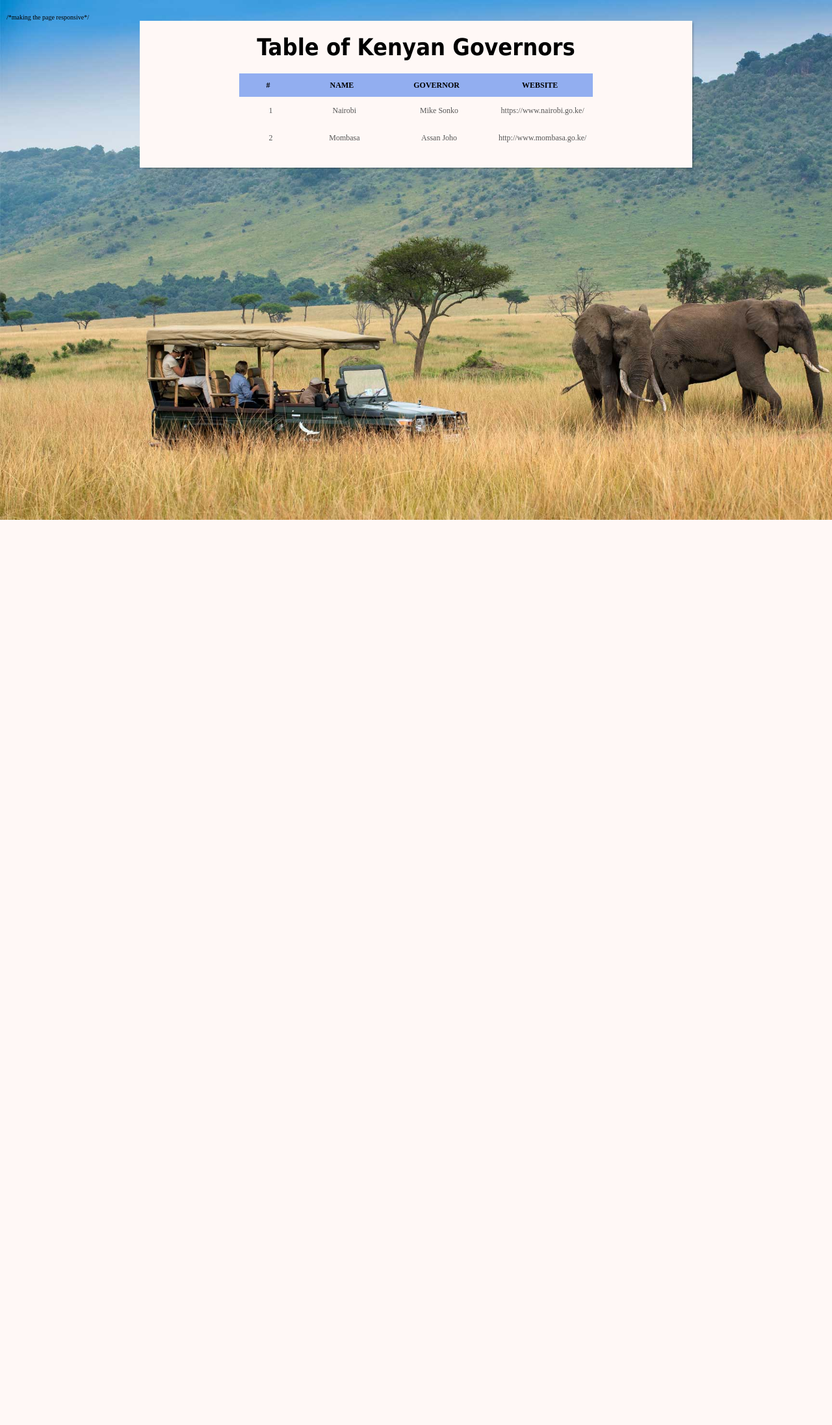
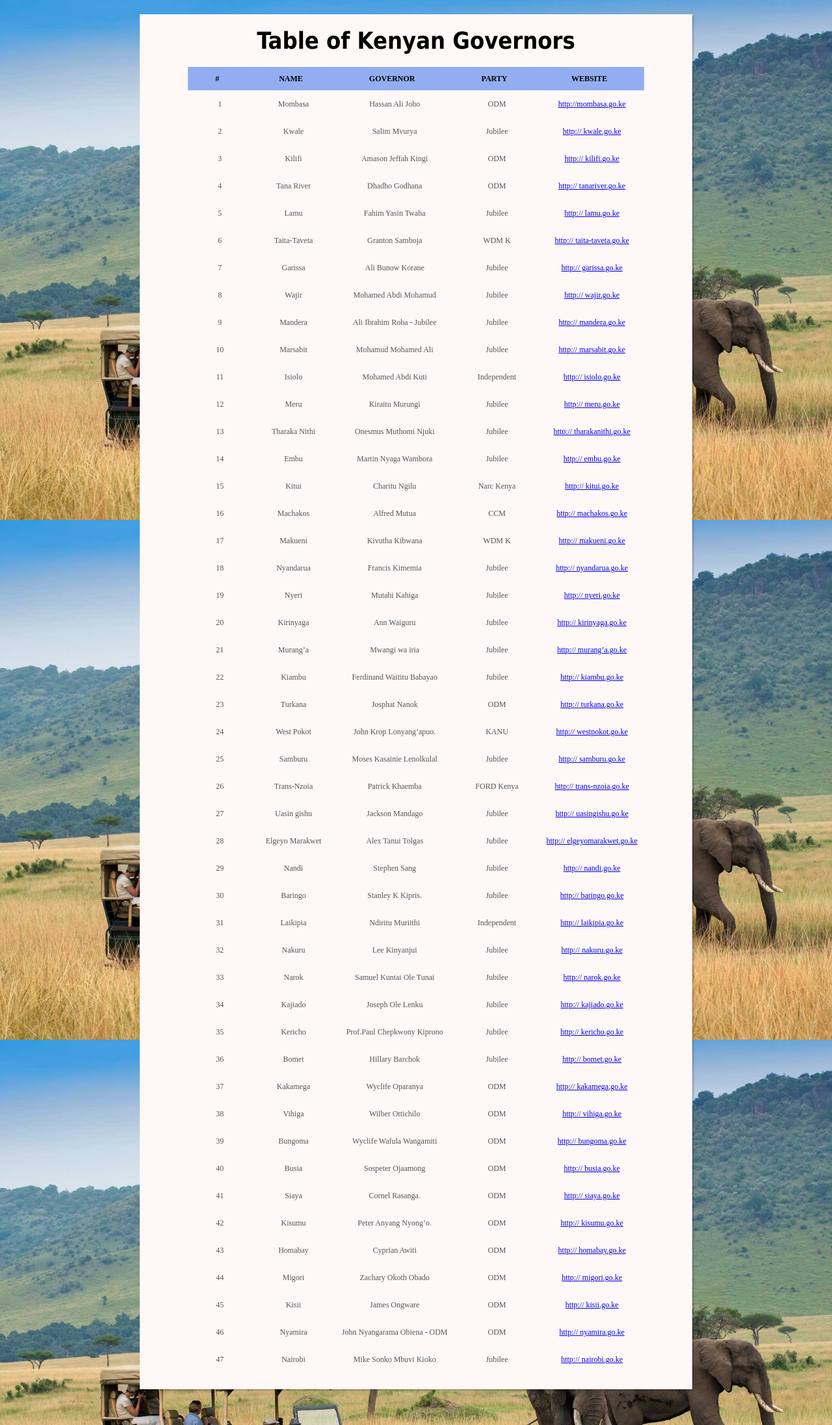
Before and after one commit to DanielNzanzu/assignment_1, a PHP site: page /county_mix.php in a window 1280 px wide. Shown: the whole page at 65% size. Before the commit the page ends 800 px from the top, so only its background shows below. Run offline with PHP 8.4, Linux system fonts and the light colour scheme.

Commit message:
added php to print the table

```diff
--- a/county_mix.php
+++ b/county_mix.php
@@ -56,6 +56,9 @@ $county_data = "1. Mombasa. – Hassan Ali Joho – ODM,
 */
 
 // @TODO : Your code starts here
+$extrapolateData = explode(",",$county_data);
+$arrlength = count($extrapolateData);
+$unwantedCharacters = array("0", "1", "2", "3", "4", "5", "6", "7", "8", "9","."," ' ");
 ?>
 
 <!DOCTYPE html>
@@ -64,7 +67,7 @@ $county_data = "1. Mombasa. – Hassan Ali Joho – ODM,
         <title>County Mix</title>
         <link rel="stylesheet" type="text/css" href="style.css"/>
 
-        /*making the page responsive*/
+
         <meta name="viewport" content="width=device-width,initial-scale=1,maximum-scale=1,user-scalable=no">
         <meta http-equiv="X-UA-Compatible" content="IE=edge,chrome=1">
         <meta name="HandheldFriendly" content="true">
@@ -80,22 +83,49 @@ $county_data = "1. Mombasa. – Hassan Ali Joho – ODM,
                         <th><span>#</span></th>
                         <th><span>NAME</span></th>
                         <th><span>GOVERNOR</span></th>
+                        <th><span>PARTY</span></th>
                         <th><span>WEBSITE</span></th>
                     </tr>
                 </thead>
                 <tbody>
+                <?php
+                $j=1;
+                for($x = 0; $x < $arrlength; $x++) {
+                $getData = explode(" – ",$extrapolateData[$x]);
+                $datalength = count($getData);
+                ?>
                     <tr>
-                        <td class="lalign">1</td>
-                        <td>Nairobi</td>
-                        <td>Mike Sonko</td>
-                        <td>https://www.nairobi.go.ke/</td>
+                        <td class="lalign"><?php echo $j++?></td>
+                        <td><?php
+                            $cleanString = str_replace($unwantedCharacters, "", $getData[0]);
+                            echo $cleanString;?></td>
+                        <td><?php
+                            echo $getData[1];?></td>
+                        <td><?php
+                            if(!empty($getData[2])){
+                                if($getData[2] == "WDM K."){
+                                    echo "WDM K";
+                                }else{
+                                    echo $getData[2];
+                                }
+                            }
+                            else {
+                                if(strpos($getData[1],"- Jubilee")){
+                                    echo "Jubilee";
+                                }
+                                elseif(strpos($getData[1],"- ODM")){
+                                    echo "ODM";
+                                }
+                            }?></td>
+                        <?php
+                        $cleanString = str_replace($unwantedCharacters, "", $getData[0]);
+                        $link = strtolower(str_replace(' ', '', $cleanString));?>
+                        <td><a target="_BLANK"
+                               href="http://<?php echo $link?>.go.ke">http://<?php echo $link;?>.go.ke</a></td>
                     </tr>
-                    <tr>
-                        <td class="lalign">2</td>
-                        <td>Mombasa</td>
-                        <td>Assan Joho</td>
-                        <td>http://www.mombasa.go.ke/</td>
-                    </tr>
+                    <?php
+                }
+                ?>
                 </tbody>
             </table>
         </div>
```
